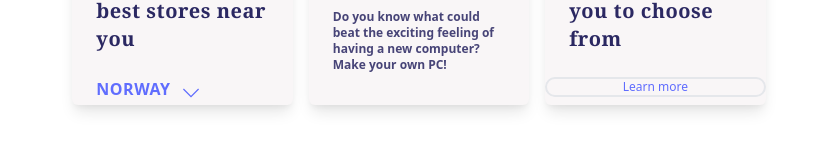
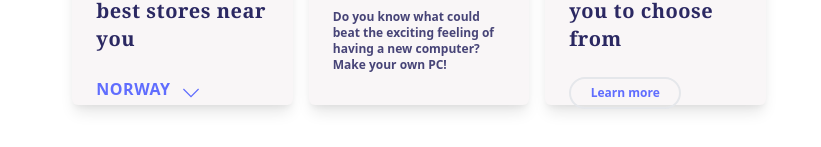
Before and after one commit to nasir-001/100-components, a Vue app: page /layout20 in a window 1280 px wide. Shown: the part 591-738 px from the top of the page, without its empty margins (221-1042 px from the left). Built offline with nearby package versions, Linux system fonts and the light colour scheme; the HTML template or start-up script is replaced by a standard one.

Commit message:
finish component 20

```diff
--- a/src/views/Layout20.vue
+++ b/src/views/Layout20.vue
@@ -62,7 +62,7 @@
         <div class="m-6 text-layout20smallBoxesColor text-xl font-semibold font-serif tracking-wide w-4/5">
           +5K tools for you to choose from
         </div>
-        <div class="border-2 border-gray-200 rounded-full text-center text-xs text-layout20textColor">
+        <div class="border-2 border-gray-200 rounded-full text-center text-xs text-layout20textColor font-bold w-28 ml-6 py-1.5">
           Learn more
         </div>
       </div>
```
